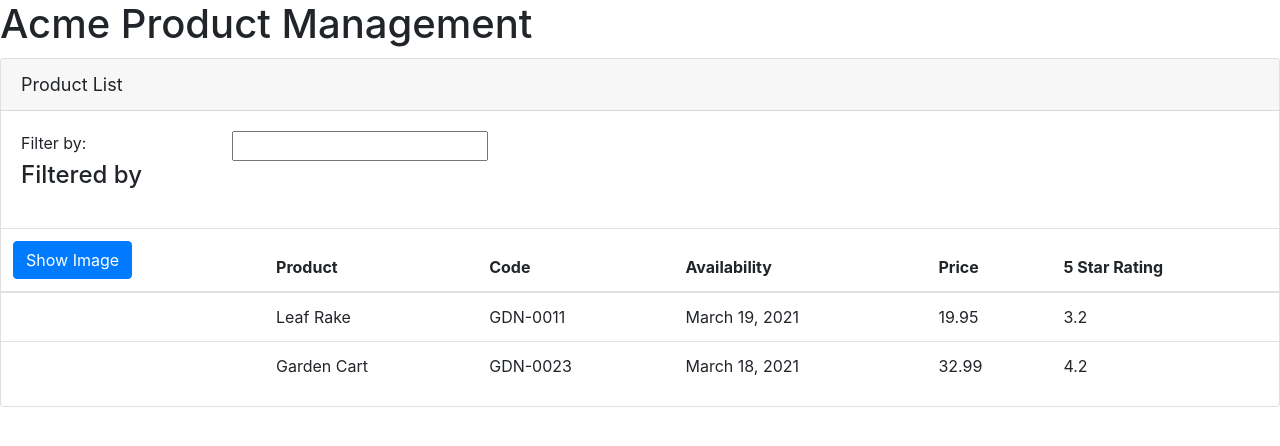
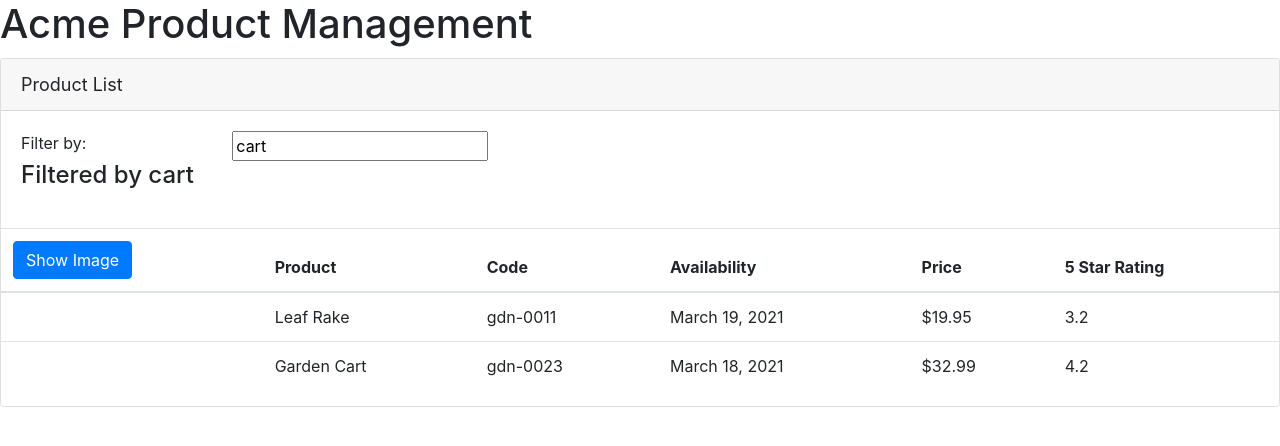
Before and after one commit to SemihDurmus/Hello_Angular, an Angular app: page / in a window 1280 px wide. Shown: the top 446 px of the page. Built offline with nearby package versions, Linux system fonts and the light colour scheme.

Commit message:
two way binding

```diff
--- a/src/app/app.module.ts
+++ b/src/app/app.module.ts
@@ -3,9 +3,10 @@ import { NgModule } from '@angular/core';
 
 import { AppComponent } from './app.component';
 import { ProductListComponent } from './product/product-list.component';
+import { FormsModule } from '@angular/forms';
 
 @NgModule({
-  imports: [BrowserModule],
+  imports: [BrowserModule, FormsModule],
   declarations: [AppComponent, ProductListComponent],
   bootstrap: [AppComponent],
 })
--- a/src/app/product/product-list.component.html
+++ b/src/app/product/product-list.component.html
@@ -8,11 +8,12 @@
             <div class="col-md-2">
                 Filter by:
             </div>
-            <div class="col-md-4"><input type="text"></div>
+            <div class="col-md-4"><input type="text"
+                       [(ngModel)]='listFilter' /></div>
         </div>
         <div class="row">
             <div class="col-md-6">
-                <h4>Filtered by</h4>
+                <h4>Filtered by {{listFilter}}</h4>
             </div>
         </div>
     </div>
@@ -42,9 +43,9 @@
                              [style.margin.px]=imageMargin>
                     </td>
                     <td>{{item.productName}}</td>
-                    <td>{{item.productCode}}</td>
+                    <td>{{item.productCode | lowercase}}</td>
                     <td>{{item.releaseDate}}</td>
-                    <td>{{item.price}}</td>
+                    <td>{{item.price | currency:'USD':'symbol':'1.2-2' }}</td>
                     <td>{{item.starRating}}</td>
 
                 </tr>
--- a/src/app/product/product-list.component.ts
+++ b/src/app/product/product-list.component.ts
@@ -9,6 +9,7 @@ export class ProductListComponent {
   imageWidth: number = 50;
   imageMargin: number = 2;
   showImage: boolean = false;
+  listFilter: string = 'cart';
   products: any[] = [
     {
       productId: 1,
```
Also changed, not shown: 1 other file (tests, documents, lock files or other folders).
